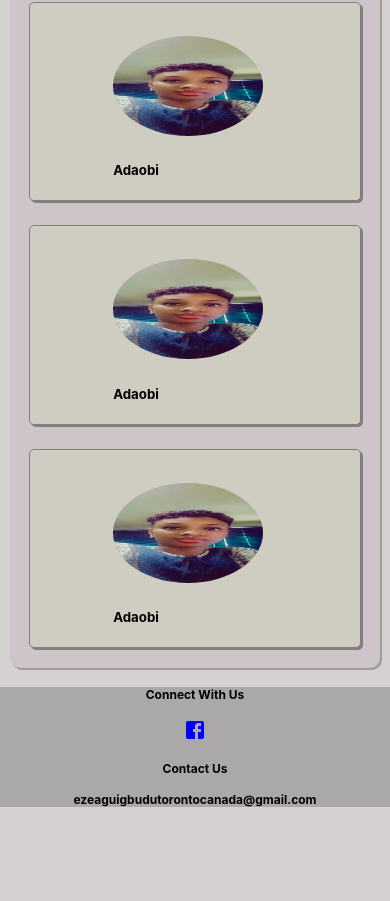
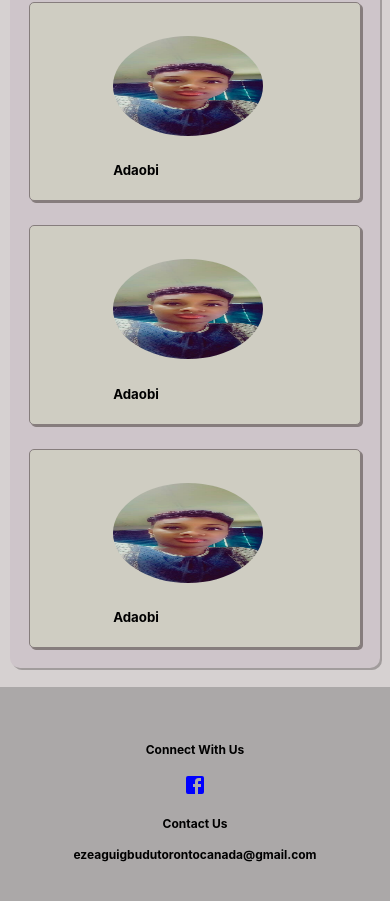
Before and after one commit to Adaobiokeke/EzeaguIgbuduCorporateSite, a React (Create React App) app: page /about in a window 390 px wide. Shown: the part 3396-4297 px from the top of the page. Before the commit the page ends 4219 px from the top, so only its background shows below. Built offline with nearby package versions, Linux system fonts and the light colour scheme.

Commit message:
updates on resources

```diff
--- a/src/Footer/footer.css
+++ b/src/Footer/footer.css
@@ -26,9 +26,10 @@ body{
 @media only screen and (max-width: 600px) {
 .footer-container{
     background-color: #aba8a8;
-    margin:0 auto;
+    margin:0% auto;
     /* width: 0%; */
-    height:30%;
+    Padding:10% 0%;
+    height:40%;
     /* border:1px solid red; */
     /* width:95% */
     display:block;
```
